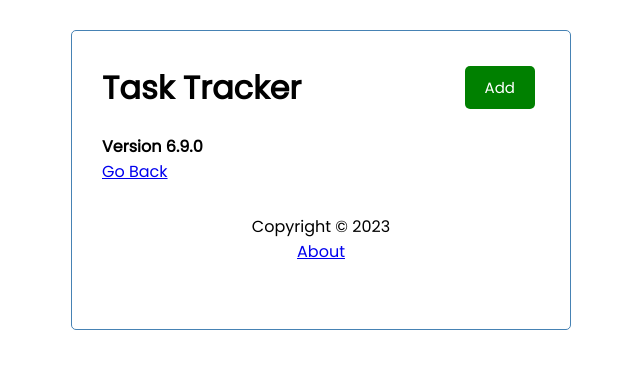
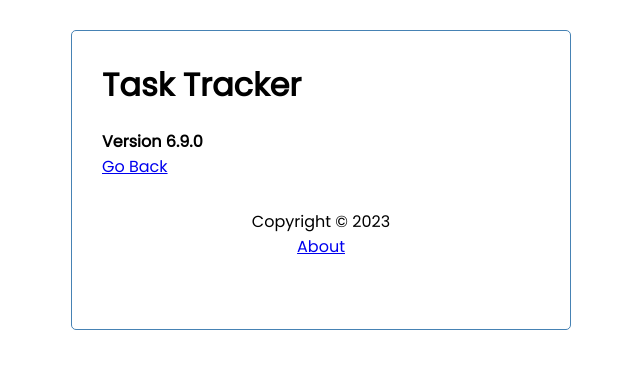
Before and after one commit to iamAkuma/react-project, a React (Create React App) app in the folder react-task-tracker/: page /about in a window 1280 px wide. Shown: the top 368 px of the page, without its empty margins (319-959 px from the left). Built offline with nearby package versions, Linux system fonts and the light colour scheme; data requests are answered from the project's data file.

Commit message:
Finished

```diff
--- a/react-task-tracker/src/components/Header.js
+++ b/react-task-tracker/src/components/Header.js
@@ -1,13 +1,15 @@
 import PropTypes from 'prop-types'
 import Button from './Button'
+import { useLocation } from 'react-router-dom'
 
 const Header = ({title, onAdd, show}) => {
-
+  const location = useLocation()
   return (
     <header className='header'>
         <h1>{title}</h1>
-        <Button color={show? 'red' : 'green'}
-        text= {show ? 'Close' : 'Add'} onClick={onAdd}/>
+        { location.pathname === '/' &&
+          (<Button color={show? 'red' : 'green'}
+        text= {show ? 'Close' : 'Add'} onClick={onAdd}/>)}
          </header>
   )
 }
```
